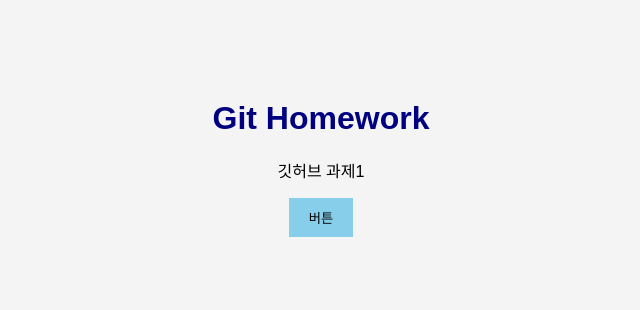
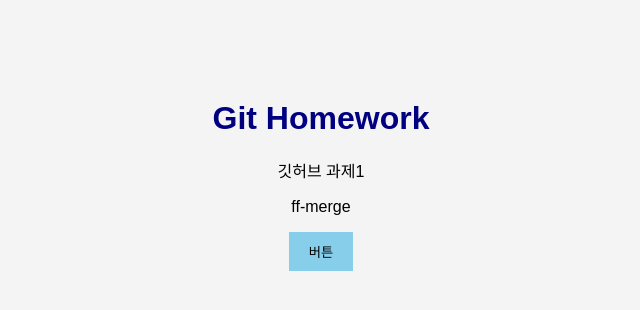
Before and after one commit to Pjm0129/OpenSource1, a plain HTML site: page src/pages/index.html in a window 1280 px wide. Shown: the whole page, without its empty margins (319-959 px from the left). Drawn offline with Linux system fonts and the light colour scheme.

Commit message:
index.html 한 줄 추가

```diff
--- a/src/pages/index.html
+++ b/src/pages/index.html
@@ -10,6 +10,7 @@
   <div class="container">
     <h1>Git Homework</h1>
     <p>깃허브 과제1</p>
+    <p>ff-merge </p>
     <button id="btn">버튼</button>
   </div>
   <script src="../js/script.js"></script>
```
